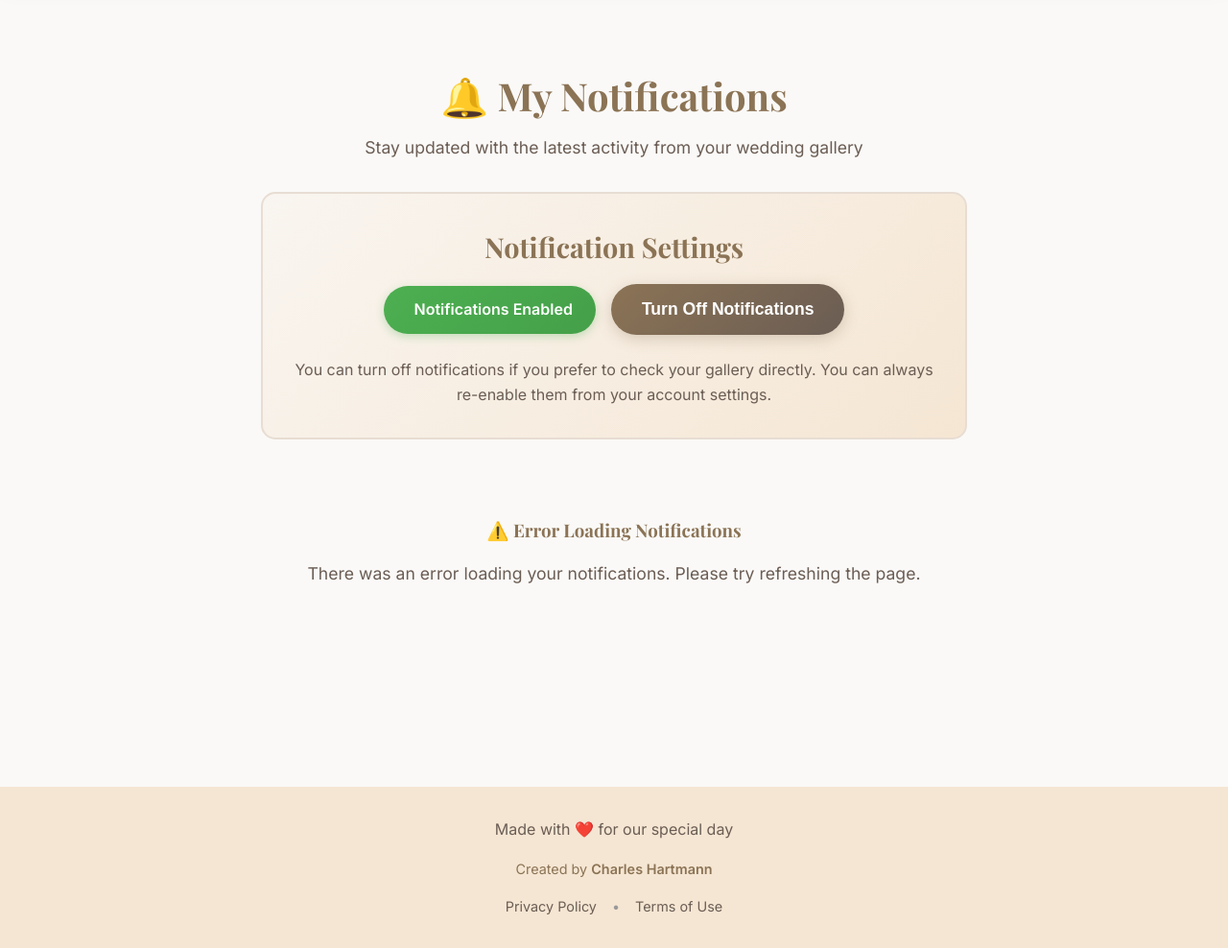
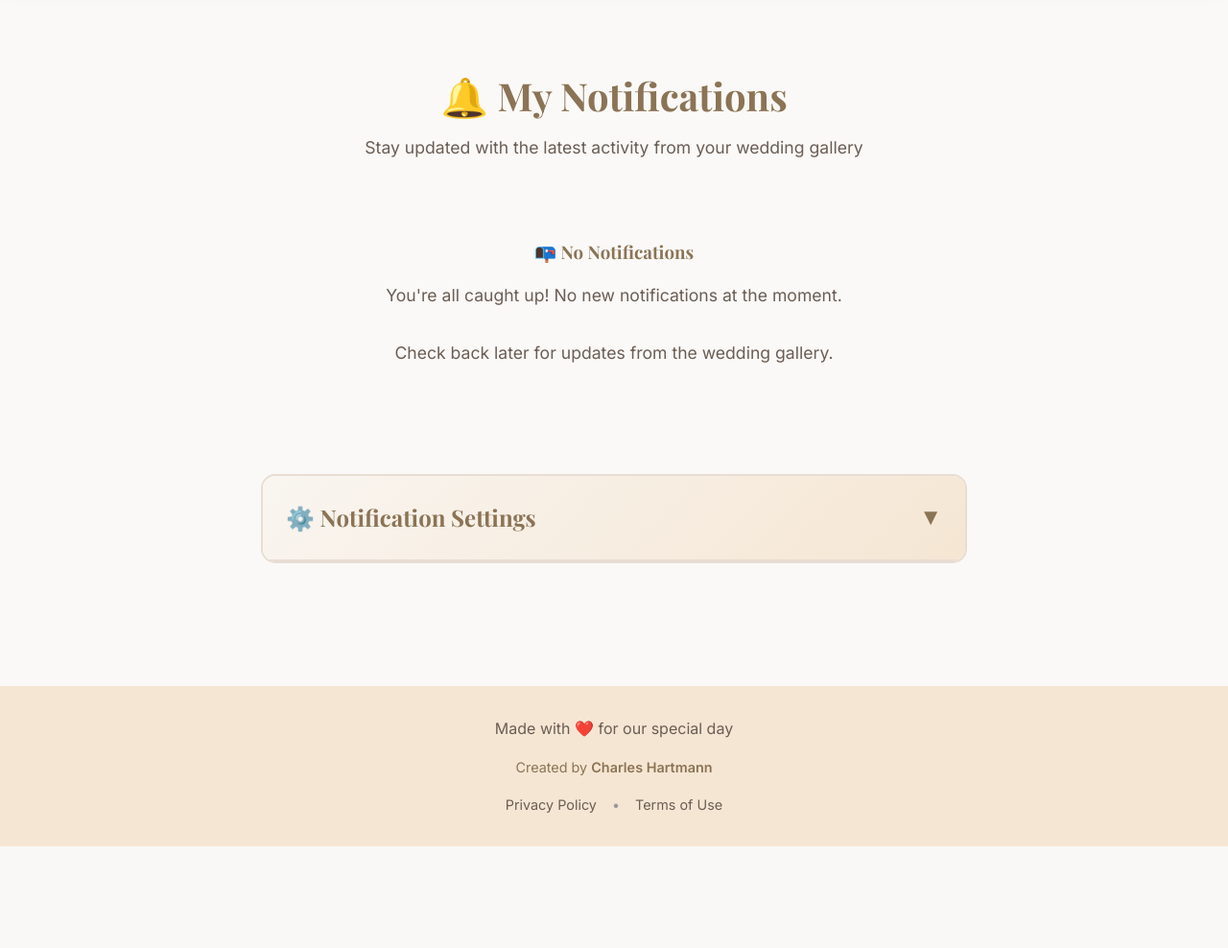
Before and after one commit to chartmann1590/VowVault, a Flask app: page /notifications in a window 1280 px wide. Shown: the part 140-1128 px from the top of the page at 96% size. After the commit the page ends 1022 px from the top, so only its background shows below. Run offline with Flask 3, Linux system fonts and the light colour scheme; data that the repository does not hold is empty; some libraries are stand-ins or nearby versions.

Commit message:
FIX: Move notification settings below notifications and make collapsible

```diff
--- a/templates/notifications.html
+++ b/templates/notifications.html
@@ -27,21 +27,73 @@
         font-size: 1.1rem;
     }
 
-    /* Notification Settings Section */
-    .notification-settings {
-        background: linear-gradient(135deg, #f9f5f0 0%, #f5e6d3 100%);
-        border-radius: 15px;
-        padding: 2rem;
+    .notifications-summary {
+        background: #f9f5f0;
+        padding: 1rem;
+        border-radius: 10px;
         margin-bottom: 2rem;
         text-align: center;
-        border: 2px solid #e8ddd3;
     }
 
-    .notification-settings h2 {
+    .notifications-summary h3 {
+        color: #8b7355;
+        margin: 0 0 0.5rem 0;
+        font-family: 'Playfair Display', serif;
+    }
+
+    .notifications-summary p {
+        color: #6b5d54;
+        margin: 0;
+    }
+
+    /* Collapsible Notification Settings Section */
+    .notification-settings-toggle {
+        background: linear-gradient(135deg, #f9f5f0 0%, #f5e6d3 100%);
+        border: 2px solid #e8ddd3;
+        border-radius: 15px;
+        margin-top: 2rem;
+        overflow: hidden;
+        transition: all 0.3s ease;
+    }
+
+    .settings-header {
+        padding: 1.5rem;
+        cursor: pointer;
+        display: flex;
+        justify-content: space-between;
+        align-items: center;
+        background: linear-gradient(135deg, #f9f5f0 0%, #f5e6d3 100%);
+        border-bottom: 2px solid #e8ddd3;
+    }
+
+    .settings-header h2 {
         color: #8b7355;
         font-family: 'Playfair Display', serif;
-        font-size: 1.8rem;
-        margin-bottom: 1rem;
+        font-size: 1.5rem;
+        margin: 0;
+    }
+
+    .settings-toggle-icon {
+        font-size: 1.5rem;
+        color: #8b7355;
+        transition: transform 0.3s ease;
+    }
+
+    .settings-toggle-icon.rotated {
+        transform: rotate(180deg);
+    }
+
+    .notification-settings {
+        padding: 0;
+        max-height: 0;
+        overflow: hidden;
+        transition: all 0.3s ease;
+        background: white;
+    }
+
+    .notification-settings.expanded {
+        padding: 2rem;
+        max-height: 500px;
     }
 
     .notification-status {
@@ -101,6 +153,7 @@
         font-size: 1rem;
         line-height: 1.6;
         margin-top: 1rem;
+        text-align: center;
     }
 
     .notification-item {
@@ -229,25 +282,6 @@
             transform: rotate(360deg);
         }
     }
-
-    .notifications-summary {
-        background: #f9f5f0;
-        padding: 1rem;
-        border-radius: 10px;
-        margin-bottom: 2rem;
-        text-align: center;
-    }
-
-    .notifications-summary h3 {
-        color: #8b7355;
-        margin: 0 0 0.5rem 0;
-        font-family: 'Playfair Display', serif;
-    }
-
-    .notifications-summary p {
-        color: #6b5d54;
-        margin: 0;
-    }
 </style>
 {% endblock %}
 
@@ -258,22 +292,6 @@
         <p>Stay updated with the latest activity from your wedding gallery</p>
     </div>
 
-    <div class="notification-settings">
-        <h2>Notification Settings</h2>
-        <div class="notification-status">
-            <span class="status-indicator status-enabled">
-                <i class="fas fa-bell"></i> Notifications Enabled
-            </span>
-            <button class="notification-toggle-btn" id="toggleNotifications">
-                Turn Off Notifications
-            </button>
-        </div>
-        <p class="settings-description">
-            You can turn off notifications if you prefer to check your gallery directly.
-            You can always re-enable them from your account settings.
-        </p>
-    </div>
-
     <div class="notifications-summary" id="notificationsSummary" style="display: none;">
         <h3>📊 Notifications Summary</h3>
         <p id="summaryText">Loading...</p>
@@ -281,6 +299,28 @@
 
     <div id="notificationsList">
         <div class="loading">Loading notifications...</div>
+    </div>
+
+    <!-- Notification Settings moved below notifications -->
+    <div class="notification-settings-toggle">
+        <div class="settings-header" onclick="toggleNotificationSettings()">
+            <h2>⚙️ Notification Settings</h2>
+            <span class="settings-toggle-icon" id="settingsToggleIcon">▼</span>
+        </div>
+        <div class="notification-settings" id="notificationSettings">
+            <div class="notification-status">
+                <span class="status-indicator" id="statusIndicator">
+                    🔔 Notifications Enabled
+                </span>
+                <button class="notification-toggle-btn" id="toggleNotifications">
+                    Turn Off Notifications
+                </button>
+            </div>
+            <p class="settings-description">
+                You can turn off notifications if you prefer to check your gallery directly.
+                You can always re-enable them from your account settings.
+            </p>
+        </div>
     </div>
 </div>
 
@@ -295,7 +335,6 @@
                 notifications = data.notifications || [];
                 displayNotificationsPage();
                 updateNotificationBadge();
-                updateNotificationSettings(); // Update settings based on current state
             })
             .catch(error => {
                 console.error('Error loading notifications:', error);
@@ -501,21 +540,16 @@
 
     function updateNotificationSettings() {
         const toggleBtn = document.getElementById('toggleNotifications');
-        const statusIndicator = document.querySelector('.status-enabled');
-        const statusDisabled = document.querySelector('.status-disabled');
+        const statusIndicator = document.getElementById('statusIndicator');
 
         if (isNotificationsEnabled) {
             toggleBtn.textContent = 'Turn Off Notifications';
-            statusIndicator.classList.add('status-enabled');
-            statusIndicator.classList.remove('status-disabled');
-            statusDisabled.classList.remove('status-enabled');
-            statusDisabled.classList.add('status-disabled');
+            statusIndicator.textContent = '🔔 Notifications Enabled';
+            statusIndicator.className = 'status-indicator status-enabled';
         } else {
             toggleBtn.textContent = 'Turn On Notifications';
-            statusIndicator.classList.remove('status-enabled');
-            statusIndicator.classList.add('status-disabled');
-            statusDisabled.classList.remove('status-disabled');
-            statusDisabled.classList.add('status-enabled');
+            statusIndicator.textContent = '🔕 Notifications Disabled';
+            statusIndicator.className = 'status-indicator status-disabled';
         }
     }
 
@@ -599,5 +633,20 @@
 
     // Call this after loading notifications
     setTimeout(addMarkAllAsReadButton, 100);
+
+    // Collapsible settings functionality
+    function toggleNotificationSettings() {
+        const settingsToggle = document.getElementById('notificationSettings');
+        const settingsToggleIcon = document.getElementById('settingsToggleIcon');
+        const isExpanded = settingsToggle.classList.contains('expanded');
+
+        if (isExpanded) {
+            settingsToggle.classList.remove('expanded');
+            settingsToggleIcon.textContent = '▼';
+        } else {
+            settingsToggle.classList.add('expanded');
+            settingsToggleIcon.textContent = '▲';
+        }
+    }
 </script>
 {% endblock %}
```
